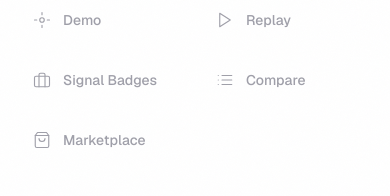
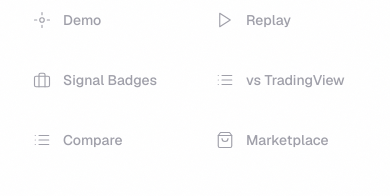
Before and after one commit to naimkatiman/tradeclaw, a Next.js app in the folder apps/web/: page / in a window 390 px wide. Both pictures are taken after a click on the button "Menu". Shown: the part 646-842 px from the top of the page. Built offline with nearby package versions, Linux system fonts and the light colour scheme; no server answers.

Commit message:
chore: add vs-tradingview nav link to navbar and mobile menu

```diff
--- a/apps/web/app/components/mobile-nav.tsx
+++ b/apps/web/app/components/mobile-nav.tsx
@@ -267,6 +267,15 @@ const MENU_ITEMS = [
     ),
   },
   {
+    href: '/vs-tradingview',
+    label: 'vs TradingView',
+    icon: (
+      <svg width="18" height="18" viewBox="0 0 24 24" fill="none" stroke="currentColor" strokeWidth="1.5" strokeLinecap="round" strokeLinejoin="round">
+        <path d="M8 6h13M8 12h13M8 18h13M3 6h.01M3 12h.01M3 18h.01" />
+      </svg>
+    ),
+  },
+  {
     href: '/compare',
     label: 'Compare',
     icon: (
--- a/apps/web/app/components/navbar.tsx
+++ b/apps/web/app/components/navbar.tsx
@@ -23,6 +23,7 @@ const NAV_LINKS = [
   { href: '/marketplace', label: 'Marketplace' },
   { href: '/api-keys', label: 'API Keys' },
   { href: '/heatmap', label: 'Heatmap 🌡️' },
+  { href: '/vs-tradingview', label: 'vs TradingView' },
   { href: '/dashboard', label: 'Dashboard' },
 ];
 
```
